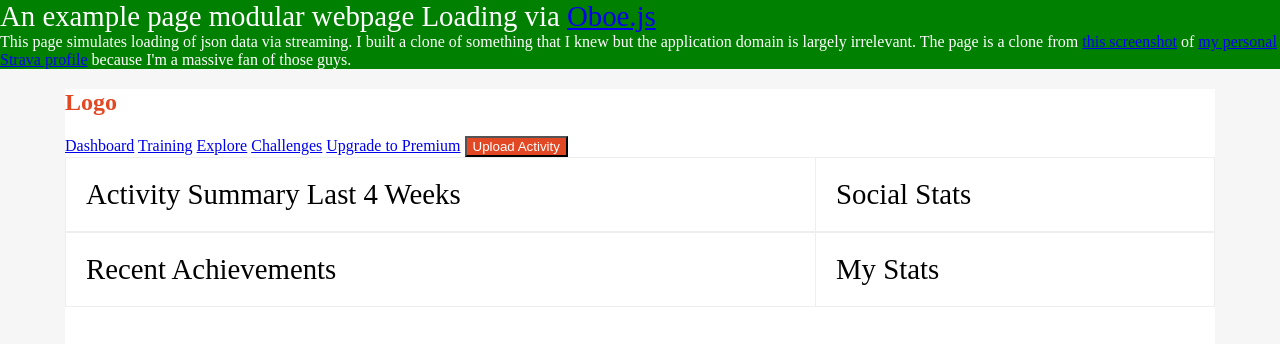
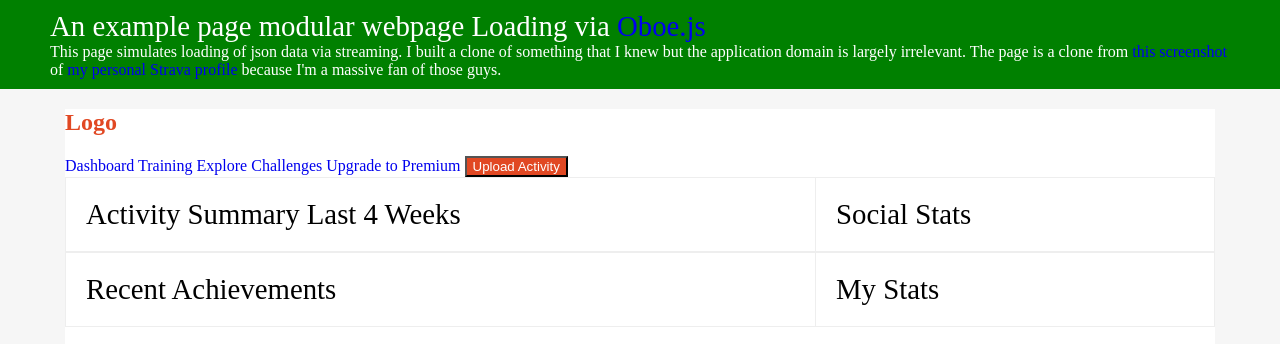
Before and after one commit to jimhigson/oboe.js, a website with bundled scripts: page website/modularPageExample.html in a window 1280 px wide. Built offline with nearby package versions, Linux system fonts and the light colour scheme.

Commit message:
a tiny bit more formatting

```diff
--- a/website/css/modularPageExample.css
+++ b/website/css/modularPageExample.css
@@ -19,6 +19,14 @@
 .pageInfo {
    background-color:green;
    color:white;
+   padding: 10px 50px;
+}
+
+a {
+   text-decoration: none;
+}
+a:hover {
+   text-decoration: underline;
 }
 
 .notLoaded{
```
